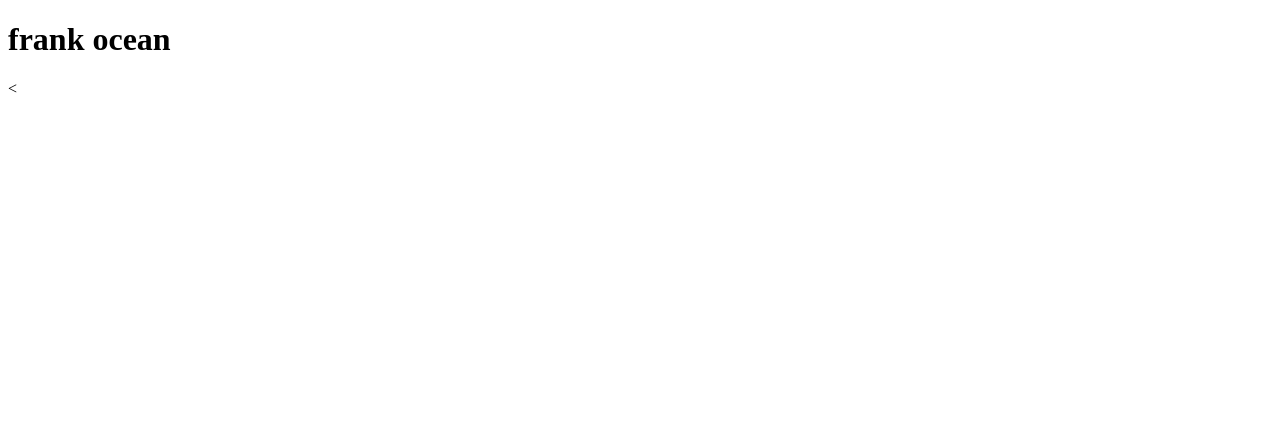
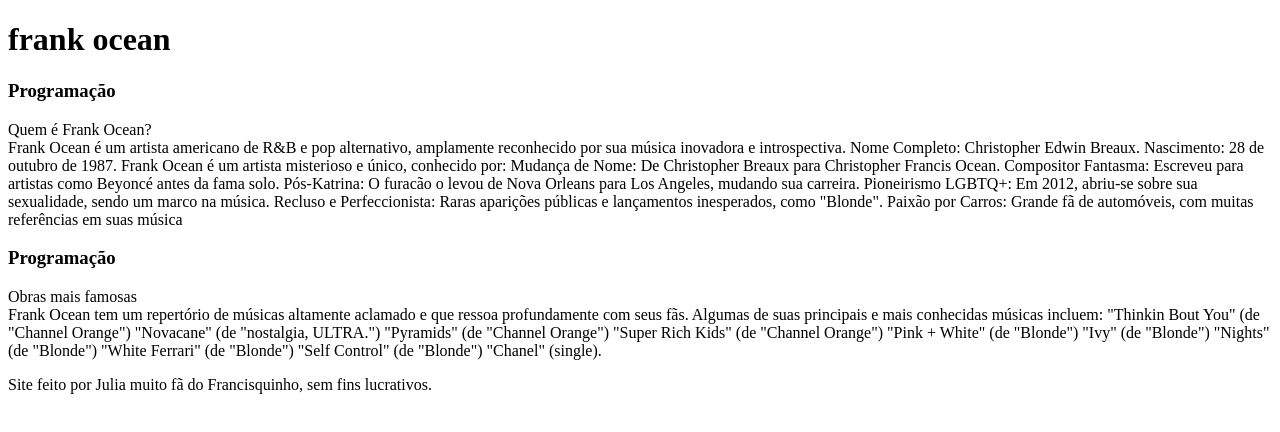
Before and after one commit to Juliaaff/frank-ocean-, a plain HTML site: page index.html in a window 1280 px wide. Drawn offline with Linux system fonts and the light colour scheme.

Commit message:
Add files via upload

```diff
--- a/index.html
+++ b/index.html
@@ -8,10 +8,60 @@
 
 <body>
     <h1>frank ocean</h1>
+    <main>
+        <section id=container>
+        <article class=”cartao”>
+        <div class=”cartao__conteudo”>
+        <h3>Programação</h3>
+        <div class=”cartao__conteudo__pergunta”>
+        Quem é Frank Ocean?
+        </div>
+        <div class=”cartao__conteudo__resposta”>
+            Frank Ocean é um artista americano de R&B e pop alternativo, amplamente reconhecido por sua música inovadora e introspectiva.
 
-<<esse site é sobre o francisco oceano>
+            Nome Completo: Christopher Edwin Breaux.
+            Nascimento: 28 de outubro de 1987.
 
-<img src="frankocean_boysdontcry_dylerz_2016.jpg" alt="">
+            Frank Ocean é um artista misterioso e único, conhecido por:
+
+            Mudança de Nome: De Christopher Breaux para Christopher Francis Ocean.
+            Compositor Fantasma: Escreveu para artistas como Beyoncé antes da fama solo.
+            Pós-Katrina: O furacão o levou de Nova Orleans para Los Angeles, mudando sua carreira.
+            Pioneirismo LGBTQ+: Em 2012, abriu-se sobre sua sexualidade, sendo um marco na música.
+            Recluso e Perfeccionista: Raras aparições públicas e lançamentos inesperados, como "Blonde".
+            Paixão por Carros: Grande fã de automóveis, com muitas referências em suas música
+
+
+        </div>
+        </div>
+        </article>
+        <article class=”cartao”>
+        <div class=”cartao__conteudo”>
+        <h3>Programação</h3>
+        <div class=”cartao__conteudo__pergunta”>
+        Obras mais famosas
+        <div class=”cartao__conteudo__resposta”>
+            Frank Ocean tem um repertório de músicas altamente aclamado e que ressoa profundamente com seus fãs. Algumas de suas principais e mais conhecidas músicas incluem:
+
+            "Thinkin Bout You" (de "Channel Orange")
+            "Novacane" (de "nostalgia, ULTRA.")
+            "Pyramids" (de "Channel Orange")
+            "Super Rich Kids" (de "Channel Orange")
+            "Pink + White" (de "Blonde")
+            "Ivy" (de "Blonde")
+            "Nights" (de "Blonde")
+            "White Ferrari" (de "Blonde")
+            "Self Control" (de "Blonde")
+            "Chanel" (single).</div>
+        </div>
+        </article>
+        </section>
+        </main>
+
+        <footer>
+        <p>Site feito por Julia muito fã do Francisquinho, sem fins lucrativos.</p>
+        </footer>
+
 </body>
 
 </html>
--- /dev/null
+++ b/style.css
@@ -0,0 +1,19 @@
+body {
+    background-color: rgb(142, 240, 51);
+    font-family: Bai Jamjuree;
+    }
+
+    footer {
+    background-color: rgb(241, 203, 227);
+    color: rgb(248, 137, 233);
+    position: fixed;
+    bottom: 0;
+    width: 100%;
+    height: 2rem;
+    }
+
+    footer p {
+    text-align:center;
+    font-size: 0.6rem;
+    margin-top: 0.5rem;
+    }
```
